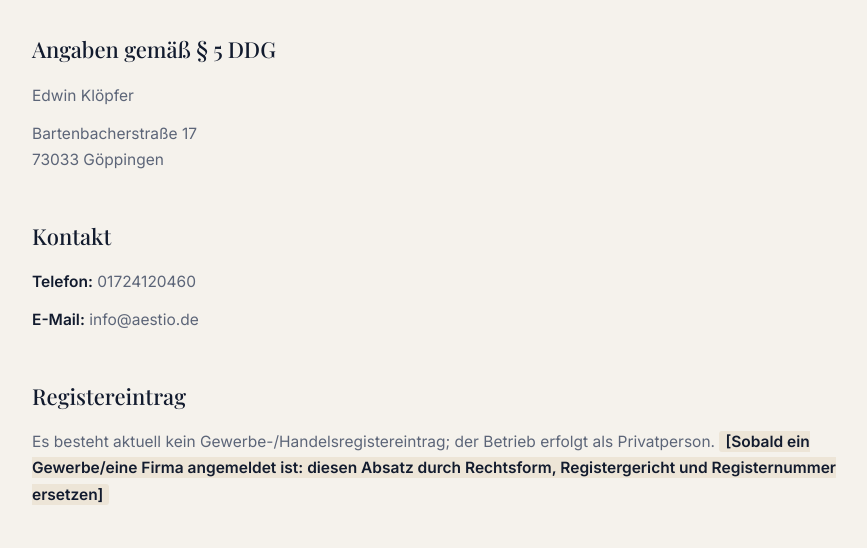
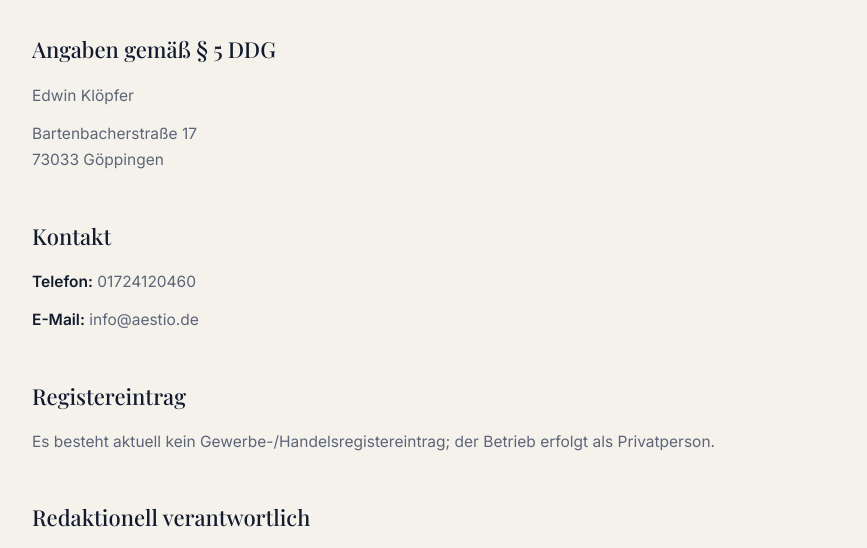
Before and after one commit to edvinovino/Aestio-Web-Compliance, a website: page public/impressum.html in a window 1280 px wide. Shown: the part 229-777 px from the top of the page, without its empty margins (192-1059 px from the left). Drawn offline with nearby package versions, Linux system fonts and the light colour scheme; a web font is replaced by a local one.

Commit message:
Impressum: Platzhalter-Hinweis im Registereintrag entfernen
Der eckige-Klammer-Hinweistext war sichtbar auf der Seite; der eigentliche
Erinnerungshinweis fuer Edwin steht bereits unsichtbar als HTML-Kommentar
am Anfang des <body>.

```diff
--- a/public/impressum.html
+++ b/public/impressum.html
@@ -68,8 +68,7 @@
     <p><strong>E-Mail:</strong> info@aestio.de</p>
 
     <h2>Registereintrag</h2>
-    <p>Es besteht aktuell kein Gewerbe-/Handelsregistereintrag; der Betrieb erfolgt als Privatperson.
-    <span class="placeholder">[Sobald ein Gewerbe/eine Firma angemeldet ist: diesen Absatz durch Rechtsform, Registergericht und Registernummer ersetzen]</span></p>
+    <p>Es besteht aktuell kein Gewerbe-/Handelsregistereintrag; der Betrieb erfolgt als Privatperson.</p>
 
     <h2>Redaktionell verantwortlich</h2>
     <p>Edwin Klöpfer, Anschrift wie oben.</p>
```
